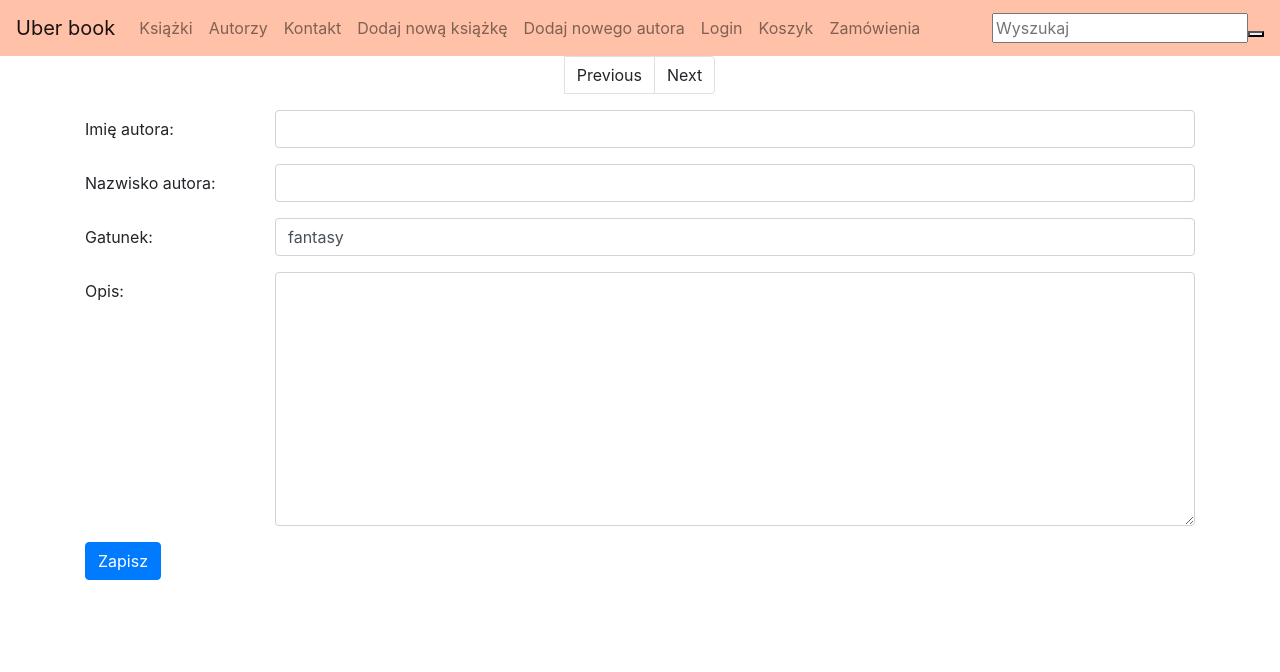
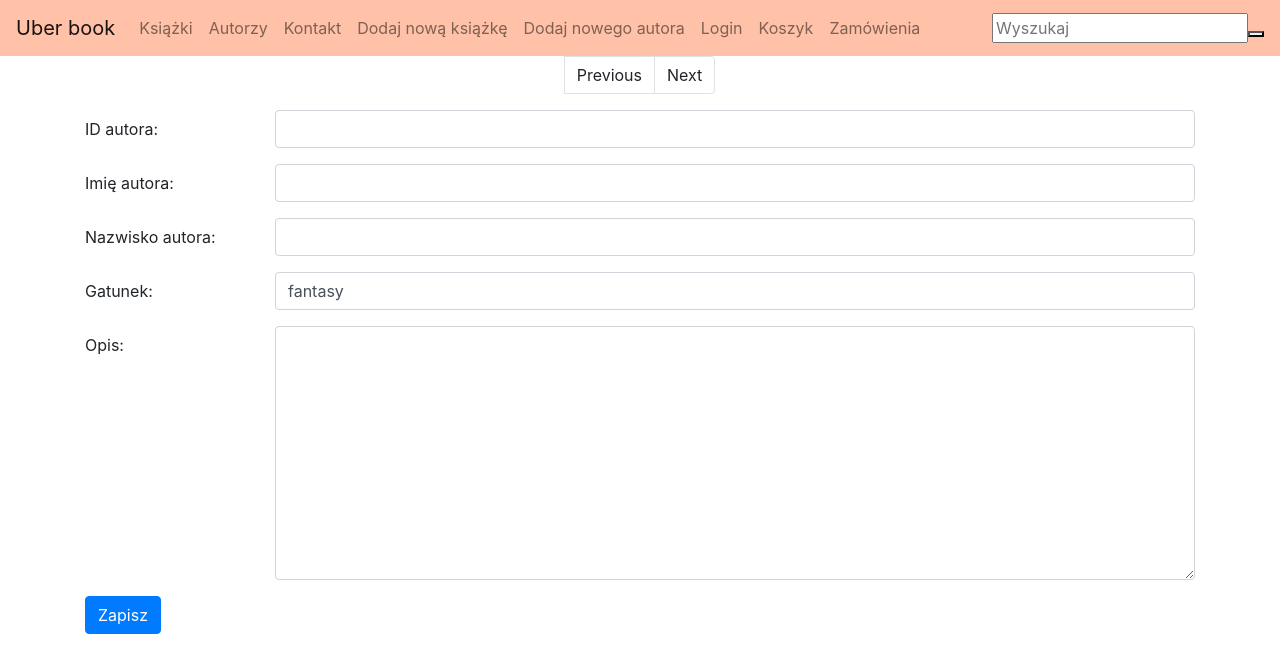
Before and after one commit to KonradBaranek/TAS, an Angular app in the folder front/: page /newauthor in a window 1280 px wide. Shown: the top 672 px of the page. Built offline with nearby package versions, Linux system fonts and the light colour scheme; a web font is replaced by a local one.

Commit message:
new-author

```diff
--- a/front/src/app/new-author/new-author.component.html
+++ b/front/src/app/new-author/new-author.component.html
@@ -1,5 +1,13 @@
 <div class="container my-3">
   <div class="form">
+
+      <div class="form-group row">
+          <label for="example-number-input" class="col-2 col-form-label">ID autora:</label>
+          <div class="col-10">
+            <input class="form-control" type="text" id="example-text-input" [(ngModel)] = "author.IDAuthor">
+          </div>
+        </div>
+
     <div class="form-group row">
       <label for="example-text-input" class="col-2 col-form-label">Imię autora:</label>
       <div class="col-10">
@@ -30,6 +38,12 @@
         </div>
       </div>
 
+      <!-- <div class="form-group row">
+          <label  class="col-2 col-form-label">Data urodzenia:</label>
+          <div class="col-10">
+            <input type="date" [ngModel] ="author.dateOfBirth | date:'yyyy-MM-dd'" (ngModelChange)="dt = $event">
+          </div>
+        </div>-->
 
       <div class="form-group row">
           <label class="col-2 col-form-label" >Opis:</label>
```
Also changed, not shown: 1 other file (tests, documents, lock files or other folders).
